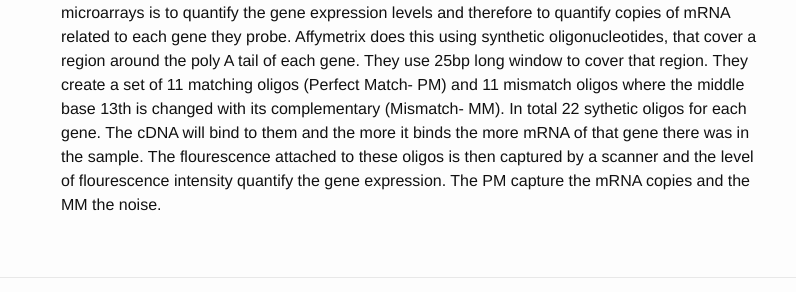
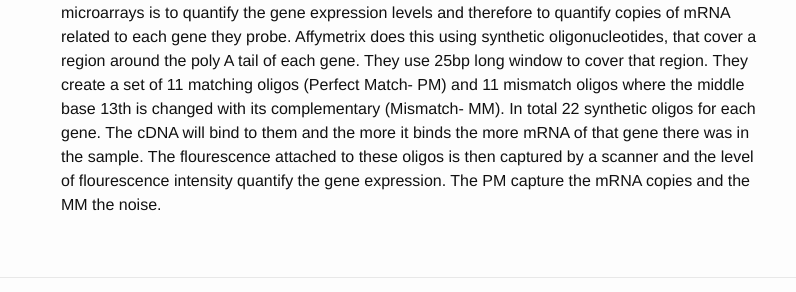
Before and after one commit to sods/bioinformatics, a Jekyll site: the page built from faq.md, in a window 1280 px wide. Shown: the part 1356-1648 px from the top of the page, without its empty margins (239-1035 px from the left). Built offline with Jekyll 4.4.1, drawn with Linux system fonts in a browser that asks for light colours; some of the changed text lies outside the part shown.

Commit message:
corrected typos

```diff
--- a/faq.md
+++ b/faq.md
@@ -24,4 +24,4 @@ In this sense the markdown cells are absolutely crucial and the notebook will al
 
 5. **What do I do if the execution gets stuck?** The most best option is to restart the kernel. Be aware that after restart you need to execute all the cells. See question 2.
 
-6. **What are the PM and MM in the Affymetrix chip and what are they for?** The scope of the microarrays is to quantify the gene expression levels and therefore to quantify copies of mRNA related to each gene they probe. Affymetrix does this using synthetic oligonucleotides, that cover a region around the poly A tail of each gene. They use 25bp long window to cover that region. They create a set of 11 matching oligos (Perfect Match- PM) and 11 mismatch oligos where the middle base 13th is changed with its complementary (Mismatch- MM). In total 22 sythetic oligos for each gene. The cDNA will bind to them and the more it binds the more mRNA of that gene there was in the sample. The flourescence attached to these oligos is then captured by a scanner and the level of flourescence intensity quantify the gene expression. The PM capture the mRNA copies and the MM the noise.
+6. **What are the PM and MM in the Affymetrix chip and what are they for?** The scope of the microarrays is to quantify the gene expression levels and therefore to quantify copies of mRNA related to each gene they probe. Affymetrix does this using synthetic oligonucleotides, that cover a region around the poly A tail of each gene. They use 25bp long window to cover that region. They create a set of 11 matching oligos (Perfect Match- PM) and 11 mismatch oligos where the middle base 13th is changed with its complementary (Mismatch- MM). In total 22 synthetic oligos for each gene. The cDNA will bind to them and the more it binds the more mRNA of that gene there was in the sample. The flourescence attached to these oligos is then captured by a scanner and the level of flourescence intensity quantify the gene expression. The PM capture the mRNA copies and the MM the noise.
```
